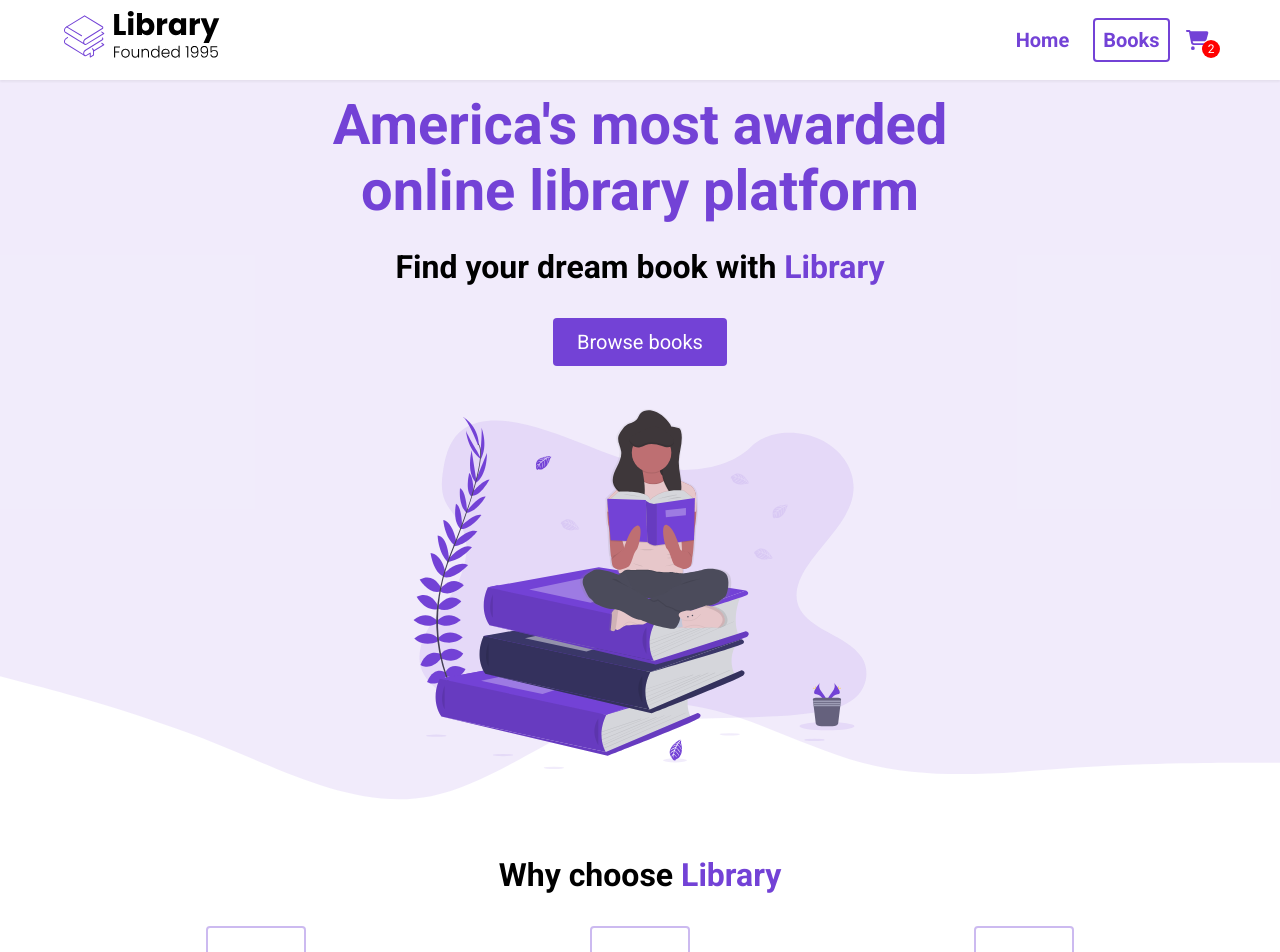
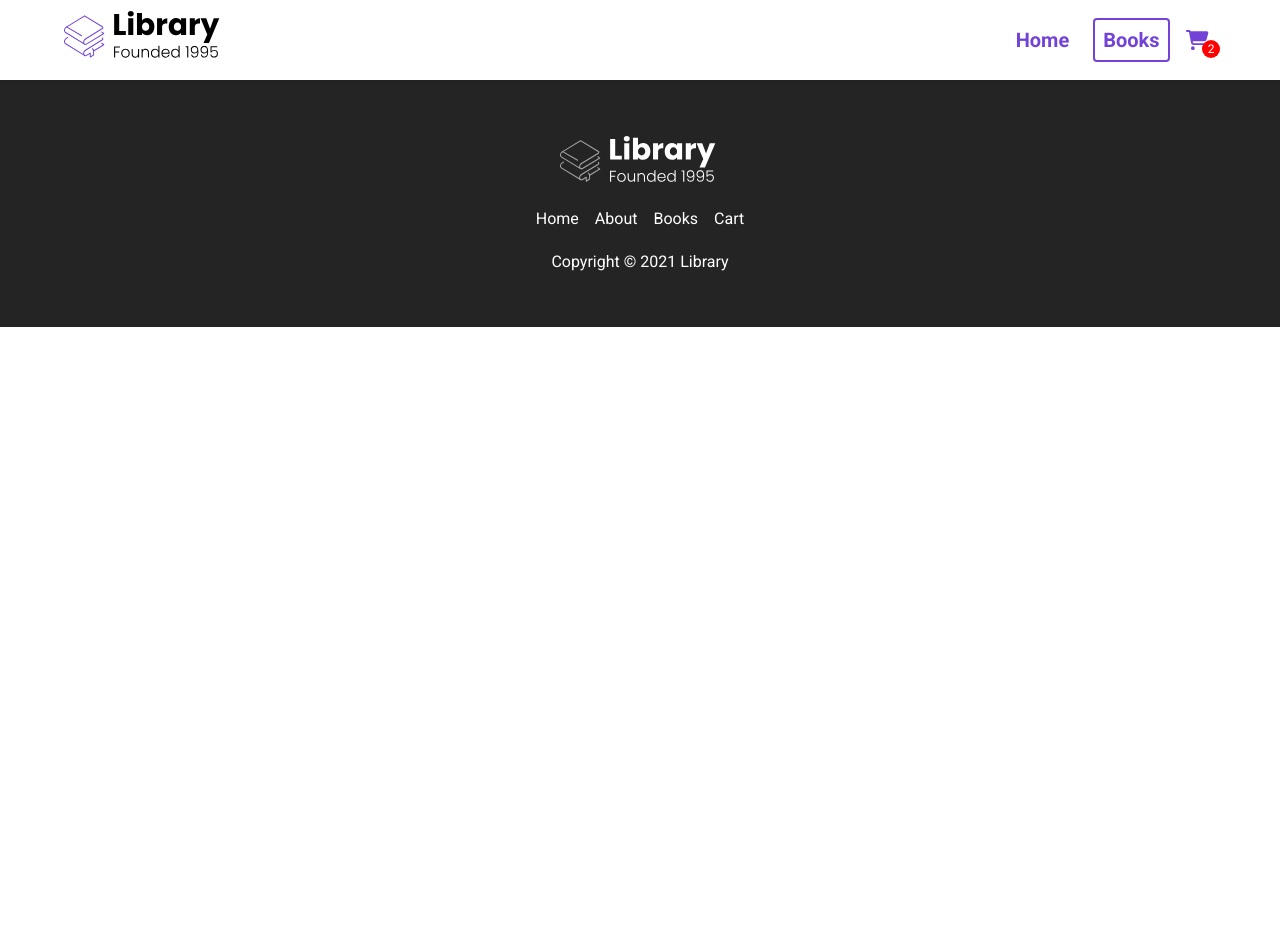
Before and after one commit to rgarci82/E-Commerce, a React (Create React App) app: page /book in a window 1280 px wide. Shown: the top 952 px of the page. After the commit the page ends 800 px from the top, so only its background shows below. Built offline with nearby package versions, Linux system fonts and the light colour scheme.

Commit message:
added a pages folder for new pages and cleaned up App.js

```diff
--- a/src/App.js
+++ b/src/App.js
@@ -5,18 +5,20 @@ import Footer from "./components/Footer";
 import Highlights from "./components/Highlights";
 import Landing from "./components/Landing";
 import Nav from "./components/Nav";
+import { BrowserRouter as Router, Routes, Route } from "react-router-dom";
+import Home from "./components/pages/Home";
 
 function App() {
   return (
-    <div className="App">
-      <Nav />
-      <Landing />
-      <Highlights />
-      <Featured />
-      <Discounted />
-      <Explore />
-      <Footer />
-    </div>
+    <Router>
+      <div className="App">
+        <Nav />
+        <Routes>
+          <Route path="/" element={<Home />} />
+        </Routes>
+        <Footer />
+      </div>
+    </Router>
   );
 }
 
--- /dev/null
+++ b/src/components/pages/Home.jsx
@@ -0,0 +1,19 @@
+import Discounted from "../Discounted";
+import Explore from "../Explore";
+import Featured from "../Featured";
+import Highlights from "../Highlights";
+import Landing from "../Landing";
+
+function Home() {
+  return (
+    <>
+      <Landing />
+      <Highlights />
+      <Featured />
+      <Discounted />
+      <Explore />
+    </>
+  );
+}
+
+export default Home;
```
